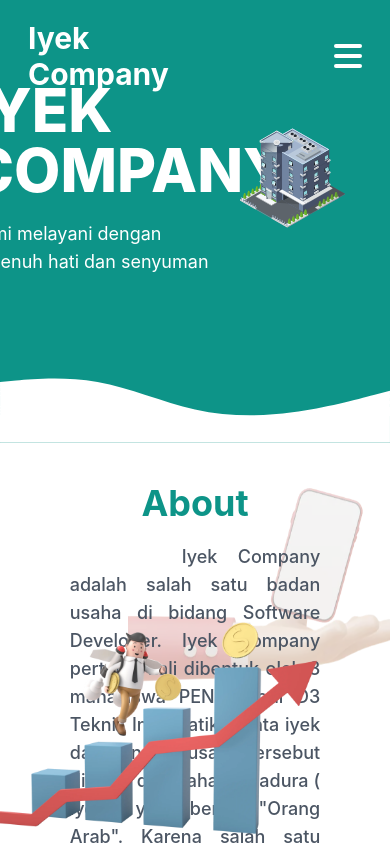
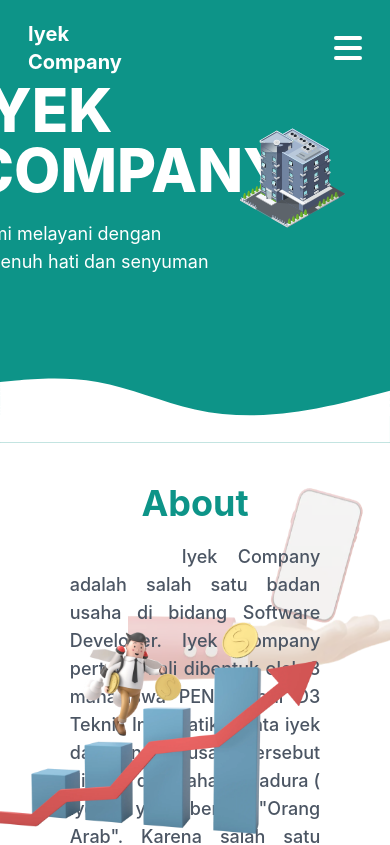
Before and after one commit to muhammadalief19/final-project, a React (Create React App) app: page / in a window 390 px wide. Shown: the top 845 px of the page. Built offline with nearby package versions, Linux system fonts and the light colour scheme.

Commit message:
mengatur responsive navbar

```diff
--- a/src/components/Navbar.jsx
+++ b/src/components/Navbar.jsx
@@ -22,7 +22,7 @@
     <>
       <nav className={`w-full px-7 py-5  text-white grid grid-cols-3 h-max top-0 z-50 absolute inset-0`} id="nav">
         <div className="w-full font-bold">
-          <p className="text-3xl">{props.name}</p>
+          <p className="text-xl lg:text-3xl">{props.name}</p>
         </div>
         <div className="col-span-2 w-full flex justify-end h-full items-center">
           <div className={`${hamburgerActive ? 'flex' : 'hidden'} lg:flex absolute top-20 right-3 bg-slate-400 lg:bg-transparent lg:static w-28 lg:w-1/2 rounded`}>
```
